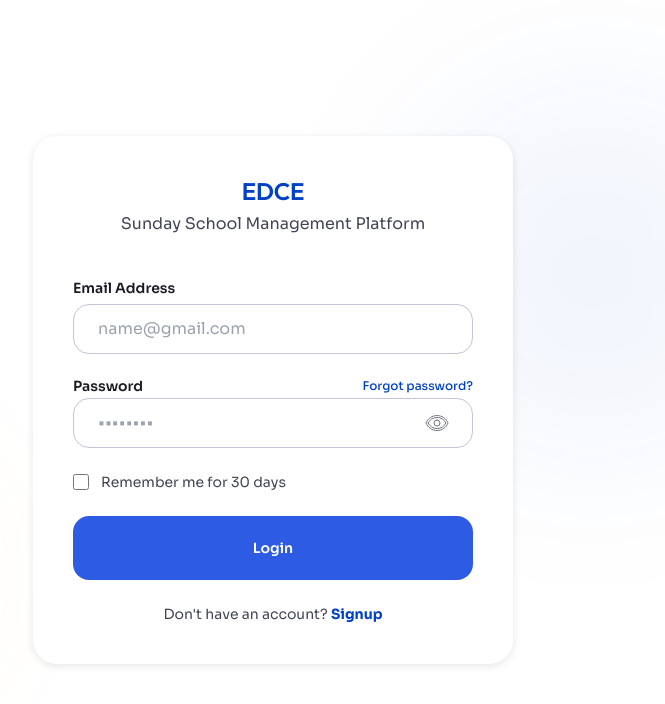
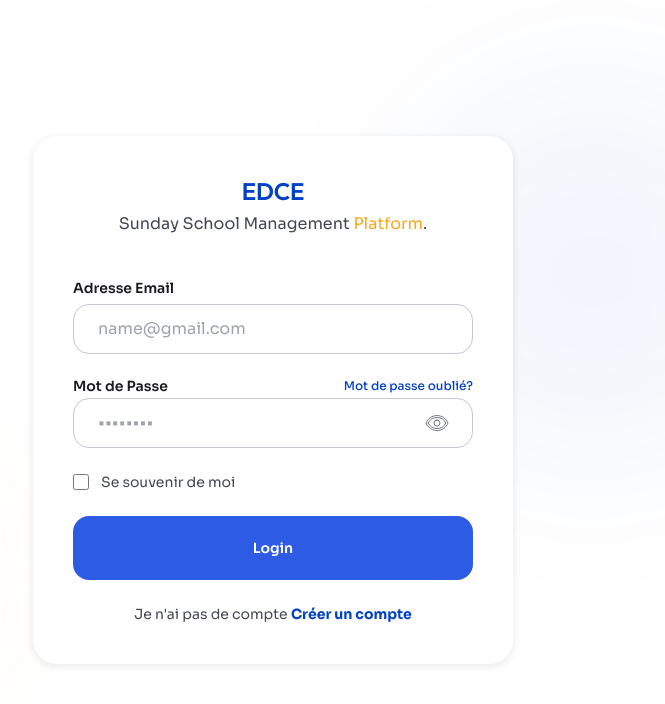
Before and after one commit to Eudes147/EDCE, a Nuxt app: page /login in a window 1280 px wide. Shown: the top 704 px of the page, without its empty margins (367-1032 px from the left). Built offline with nearby package versions, Linux system fonts and the light colour scheme.

Commit message:
Modif de register+login

```diff
--- a/app/pages/events/index.vue
+++ b/app/pages/events/index.vue
@@ -13,7 +13,7 @@
           <option v-for="y in dynamicYears" :key="y" :value="y">{{ y }}</option>
         </select>
 
-        <button class="px-4 py-2 text-xs md:text-sm font-semibold border border-outline-variant rounded-xl flex items-center gap-2 bg-white hover:bg-surface-container-low transition-colors text-on-surface" @click.close="()=>{toast.info('Fonctionnalité à venir')}">
+        <button class="px-4 py-2 text-xs md:text-sm font-semibold border border-outline-variant rounded-xl flex items-center gap-2 bg-white hover:bg-surface-container-low transition-colors text-on-surface" @click="toast.info('Fonctionnalité à venir')">
           <Icon name="download" size="1.1rem" />
           <span class="hidden xs:inline">Exporter</span>
         </button>
--- a/app/pages/login.vue
+++ b/app/pages/login.vue
@@ -11,7 +11,7 @@
         >
           <header class="mb-lg text-center">
             <h1 class="font-h2 text-h2 text-primary mb-xs">EDCE</h1>
-            <p class="font-body-md text-on-surface-variant">Sunday School Management Platform</p>
+            <p class="font-body-md text-on-surface-variant">Sunday School Management <span class="text-secondary-container">Platform</span>.</p>
           </header>
 
           <div
@@ -24,7 +24,7 @@
 
           <form class="space-y-md" @submit.prevent="handleLogin">
             <div class="space-y-xs">
-              <label class="font-label-md text-label-md text-on-surface" for="login-email">Email Address</label>
+              <label class="font-label-md text-label-md text-on-surface" for="login-email">Adresse Email</label>
               <input
                 id="login-email"
                 v-model="loginForm.email"
@@ -38,12 +38,12 @@
 
             <div class="space-y-xs relative">
               <div class="flex justify-between items-center">
-                <label class="font-label-md text-label-md text-on-surface" for="login-password">Password</label>
+                <label class="font-label-md text-label-md text-on-surface" for="login-password">Mot de Passe</label>
                 <NuxtLink to="/forgot-password"
                   class="text-primary font-label-sm text-label-sm hover:underline"
                   type="button"
                 >
-                  Forgot password?
+                  Mot de passe oublié?
                 </NuxtLink>
               </div>
               <div class="relative">
@@ -101,7 +101,7 @@
                 type="checkbox"
               />
               <label class="font-body-sm text-body-sm text-on-surface-variant select-none cursor-pointer" for="remember">
-                Remember me for 30 days
+                Se souvenir de moi
               </label>
             </div>
 
@@ -118,11 +118,11 @@
             </button>
 
             <p class="text-center font-body-sm text-body-sm text-on-surface-variant mt-md">
-              Don't have an account?
+              Je n'ai pas de compte
               <NuxtLink to="/register"
                 class="text-primary font-bold hover:underline"
               >
-                Signup
+                Créer un compte
               </NuxtLink>
             </p>
           </form>
--- a/app/pages/register.vue
+++ b/app/pages/register.vue
@@ -57,7 +57,7 @@
                   required
                   :disabled="isLoading"
                 >
-                  <option value="" disabled selected>Select your gender</option>
+                  <option value="" disabled selected>Sexe</option>
                   <option value="Masculin">Masculin</option>
                   <option value="Feminin">Féminin</option>
                 </select>
@@ -209,7 +209,7 @@
             <p class="text-center font-body-sm text-body-sm text-on-surface-variant mt-md">
               Déjà un compte?
               <NuxtLink to="/login" class="text-primary font-bold hover:underline">
-                Login
+                Se Connecter
               </NuxtLink>
             </p>
           </form>
```
